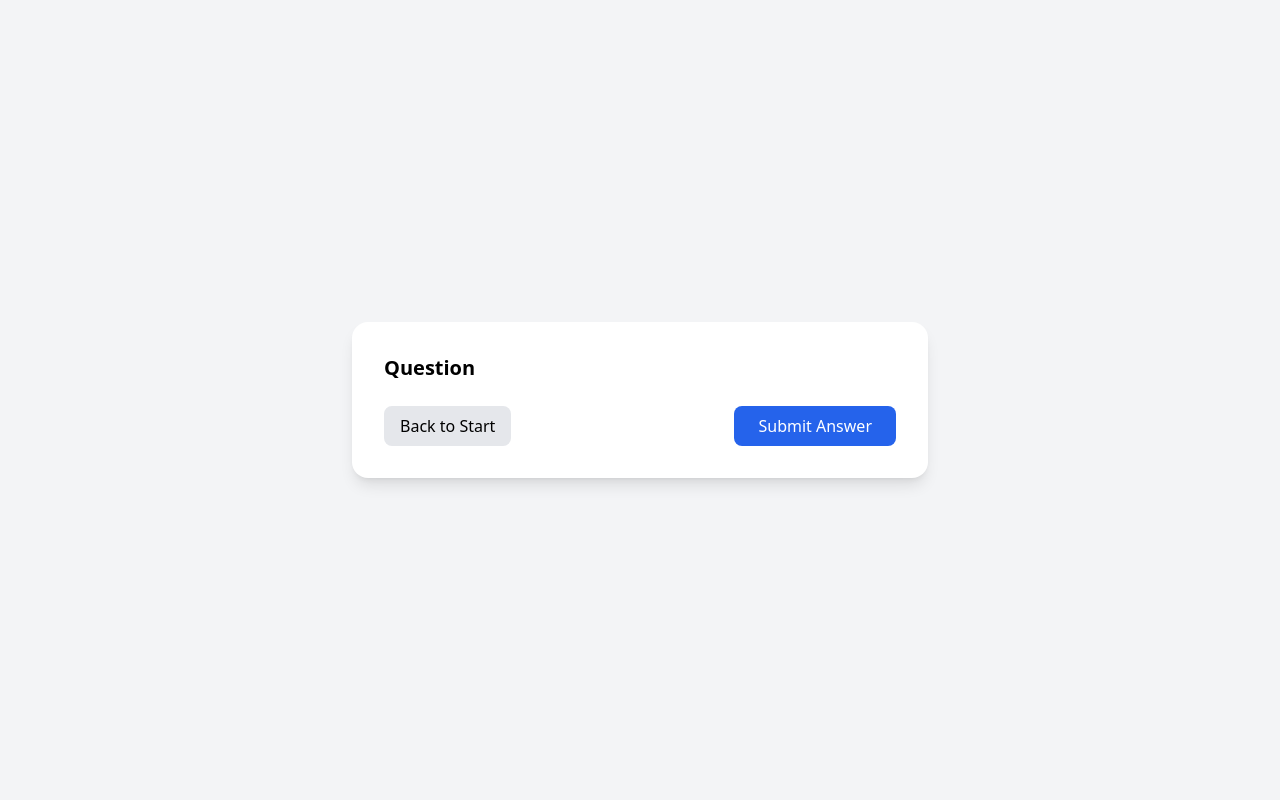
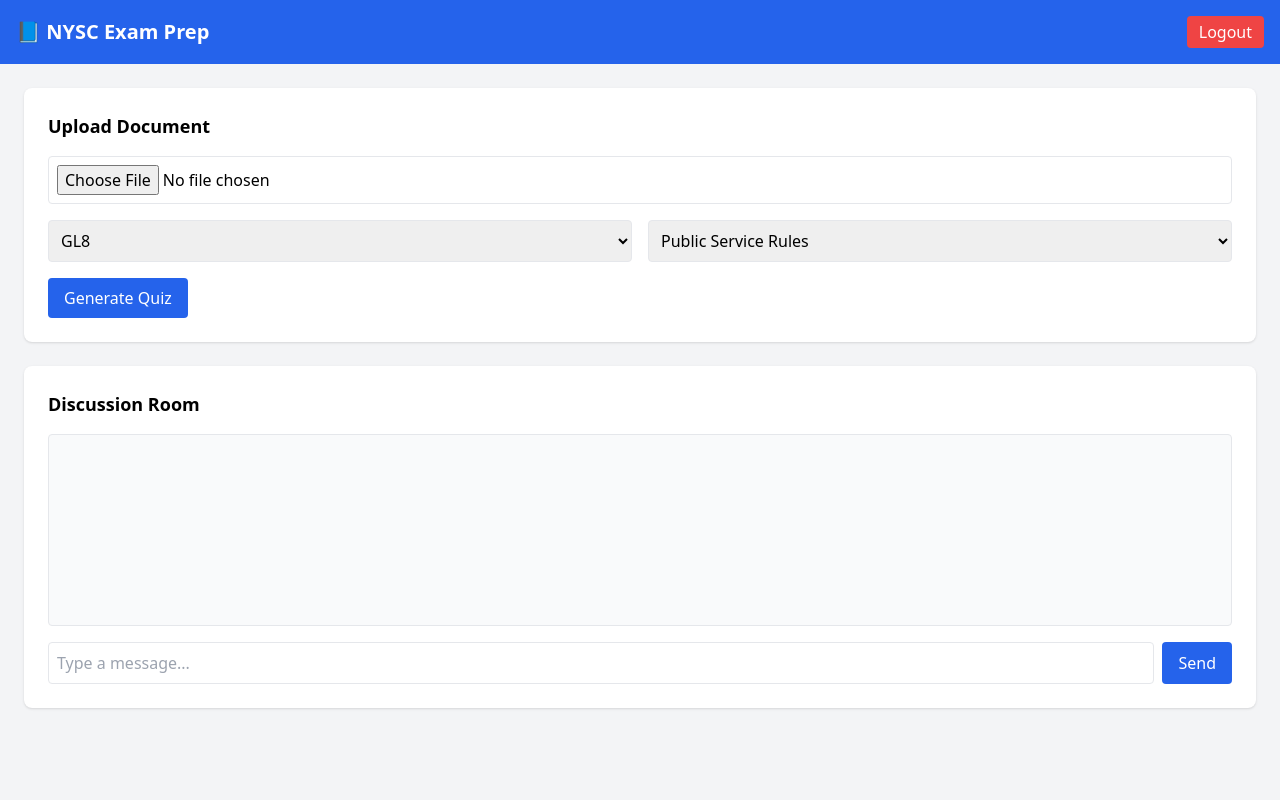
Before and after one commit to winter0019/my_NYSC_exam-102, a Flask app: template templates/quiz.html in a window 1280 px wide. Run offline with Flask 3, Linux system fonts and the light colour scheme; the template is opened without the code that fills it, so the values that code supplies are empty; some libraries are stand-ins or nearby versions.

Commit message:
Update quiz.html

```diff
--- a/templates/quiz.html
+++ b/templates/quiz.html
@@ -2,35 +2,152 @@
 <html lang="en">
 <head>
   <meta charset="UTF-8">
-  <title>Exam Quiz</title>
+  <meta name="viewport" content="width=device-width, initial-scale=1.0">
+  <title>NYSC Exam Prep - Quiz</title>
   <script src="https://cdn.tailwindcss.com"></script>
+  <script src="https://www.gstatic.com/firebasejs/8.10.1/firebase-app.js"></script>
+  <script src="https://www.gstatic.com/firebasejs/8.10.1/firebase-auth.js"></script>
+  <script src="https://www.gstatic.com/firebasejs/8.10.1/firebase-firestore.js"></script>
+  <script src="/static/js/firebase.js"></script>
 </head>
-<body class="bg-gray-100 flex items-center justify-center min-h-screen">
-  <div class="w-full max-w-xl bg-white rounded-2xl shadow-lg p-8 font-sans">
+<body class="bg-gray-100 min-h-screen flex flex-col">
+  <!-- Header -->
+  <header class="bg-blue-600 text-white p-4 flex justify-between items-center">
+    <h1 class="text-xl font-bold">📘 NYSC Exam Prep</h1>
+    <button id="logout-btn" class="bg-red-500 px-3 py-1 rounded">Logout</button>
+  </header>
 
-    <!-- Question card -->
-    <div id="quiz-container">
-      <h2 id="question-title" class="text-xl font-bold mb-4">Question</h2>
-      <p id="question-text" class="mb-6"></p>
-      <div id="options" class="space-y-3"></div>
-      <p id="feedback" class="mt-4 font-semibold"></p>
+  <!-- Main content -->
+  <main class="flex-1 p-6 space-y-6">
+    <!-- Upload form -->
+    <section class="bg-white rounded-lg shadow p-6">
+      <h2 class="text-lg font-semibold mb-4">Upload Document</h2>
+      <form id="upload-form" enctype="multipart/form-data" class="space-y-4">
+        <input type="file" id="document" name="document" accept=".pdf,.docx,image/*" class="block w-full border rounded p-2" required>
 
-      <!-- Navigation -->
-      <div class="flex justify-between mt-6">
-        <button onclick="restartQuiz()" class="px-4 py-2 rounded-lg bg-gray-200 hover:bg-gray-300">Back to Start</button>
-        <button id="submit-btn" onclick="submitAnswer()" class="px-6 py-2 rounded-lg bg-blue-600 text-white hover:bg-blue-700">Submit Answer</button>
-        <button id="next-btn" onclick="nextQuestion()" class="px-6 py-2 rounded-lg bg-gray-300 text-gray-700 hidden">Next Question</button>
-      </div>
-    </div>
+        <div class="flex gap-4">
+          <select id="grade" name="grade" class="border rounded p-2 flex-1">
+            <option value="GL8">GL8</option>
+            <option value="GL9">GL9</option>
+            <option value="GL10">GL10</option>
+            <option value="GL12">GL12</option>
+            <option value="GL13">GL13</option>
+            <option value="GL14">GL14</option>
+            <option value="GL15">GL15</option>
+            <option value="GL16">GL16</option>
+          </select>
 
-    <!-- Final Score -->
-    <div id="result-container" class="hidden text-center">
-      <h2 class="text-2xl font-bold mb-4">Quiz Finished!</h2>
-      <p id="result-text" class="text-lg mb-6"></p>
-      <button onclick="restartQuiz()" class="px-6 py-2 rounded-lg bg-green-600 text-white hover:bg-green-700">Try Again</button>
-    </div>
+          <select id="subject" name="subject" class="border rounded p-2 flex-1">
+            <option value="psr">Public Service Rules</option>
+            <option value="nysc">NYSC Operations</option>
+            <option value="current_affairs">Current Affairs</option>
+          </select>
+        </div>
 
-  </div>
+        <button type="submit" class="bg-blue-600 text-white px-4 py-2 rounded">Generate Quiz</button>
+      </form>
+    </section>
+
+    <!-- Quiz section -->
+    <section id="quiz-section" class="bg-white rounded-lg shadow p-6 hidden">
+      <h2 class="text-lg font-semibold mb-4">Generated Quiz</h2>
+      <div id="quiz-container" class="space-y-4"></div>
+      <button id="submit-quiz" class="bg-green-600 text-white px-4 py-2 rounded mt-4">Submit Quiz</button>
+    </section>
+
+    <!-- Discussion room -->
+    <section class="bg-white rounded-lg shadow p-6">
+      <h2 class="text-lg font-semibold mb-4">Discussion Room</h2>
+      <div id="messages" class="h-48 overflow-y-auto border rounded p-2 mb-4 bg-gray-50"></div>
+      <form id="message-form" class="flex gap-2">
+        <input type="text" id="message-input" placeholder="Type a message..." class="flex-1 border rounded p-2">
+        <button type="submit" class="bg-blue-600 text-white px-4 py-2 rounded">Send</button>
+      </form>
+    </section>
+  </main>
+
+  <script>
+    // --- Upload Document & Generate Quiz ---
+    const uploadForm = document.getElementById('upload-form');
+    const quizSection = document.getElementById('quiz-section');
+    const quizContainer = document.getElementById('quiz-container');
+
+    uploadForm.addEventListener('submit', async (e) => {
+      e.preventDefault();
+      const formData = new FormData(uploadForm);
+
+      const res = await fetch('/generate_quiz', {
+        method: 'POST',
+        body: formData
+      });
+
+      if (res.ok) {
+        const data = await res.json();
+        quizSection.classList.remove('hidden');
+        quizContainer.innerHTML = '';
+
+        data.questions.forEach((q, index) => {
+          const div = document.createElement('div');
+          div.className = 'border rounded p-3';
+          div.innerHTML = `
+            <p class="font-semibold">${index + 1}. ${q.question}</p>
+            ${q.options.map(opt => `
+              <label class="block">
+                <input type="radio" name="q${index}" value="${opt}"> ${opt}
+              </label>
+            `).join('')}
+          `;
+          quizContainer.appendChild(div);
+        });
+      } else {
+        alert('Failed to generate quiz.');
+      }
+    });
+
+    // --- Submit Quiz ---
+    document.getElementById('submit-quiz').addEventListener('click', () => {
+      alert('Quiz submitted! (Scoring logic can be added here)');
+    });
+
+    // --- Discussion Room (Firestore) ---
+    const db = firebase.firestore();
+    const messagesDiv = document.getElementById('messages');
+    const messageForm = document.getElementById('message-form');
+    const messageInput = document.getElementById('message-input');
+
+    db.collection('discussion_room')
+      .orderBy('timestamp', 'asc')
+      .onSnapshot(snapshot => {
+        messagesDiv.innerHTML = '';
+        snapshot.forEach(doc => {
+          const msg = doc.data();
+          const p = document.createElement('p');
+          p.textContent = msg.user + ": " + msg.text;
+          messagesDiv.appendChild(p);
+        });
+      });
+
+    messageForm.addEventListener('submit', async (e) => {
+      e.preventDefault();
+      const user = firebase.auth().currentUser;
+      if (!user) {
+        alert("You must be logged in to send messages.");
+        return;
+      }
+      await db.collection('discussion_room').add({
+        user: user.email,
+        text: messageInput.value,
+        timestamp: firebase.firestore.FieldValue.serverTimestamp()
+      });
+      messageInput.value = '';
+    });
+
+    // --- Logout ---
+    document.getElementById('logout-btn').addEventListener('click', () => {
+      firebase.auth().signOut().then(() => {
+        window.location.href = '/';
+      });
+    });
+  </script>
 </body>
-<script src="/static/main.js"></script>
 </html>
```
